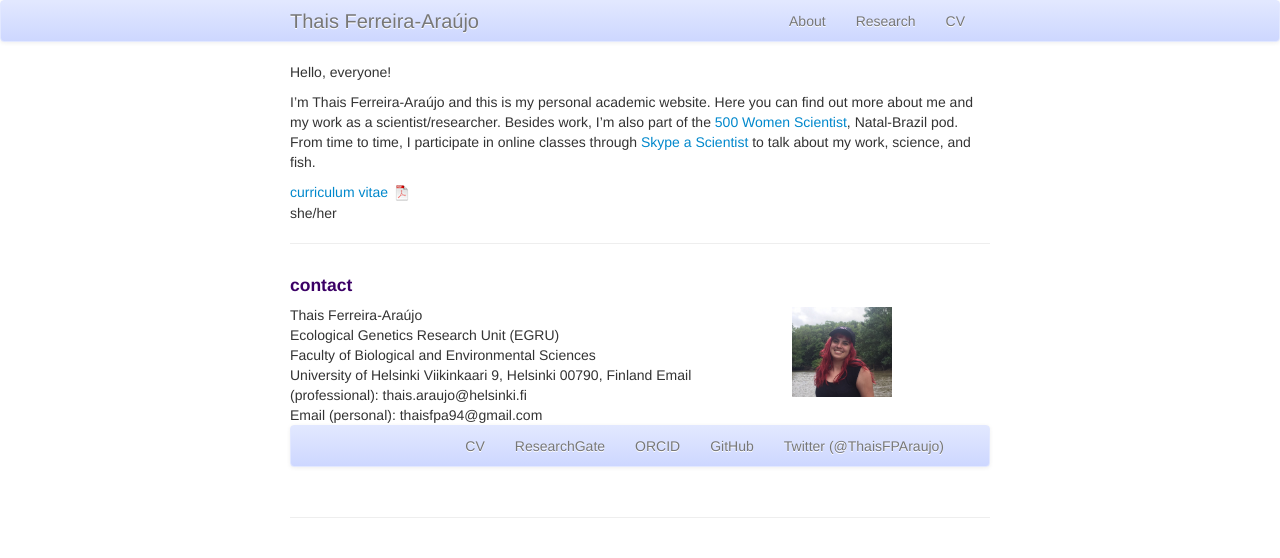
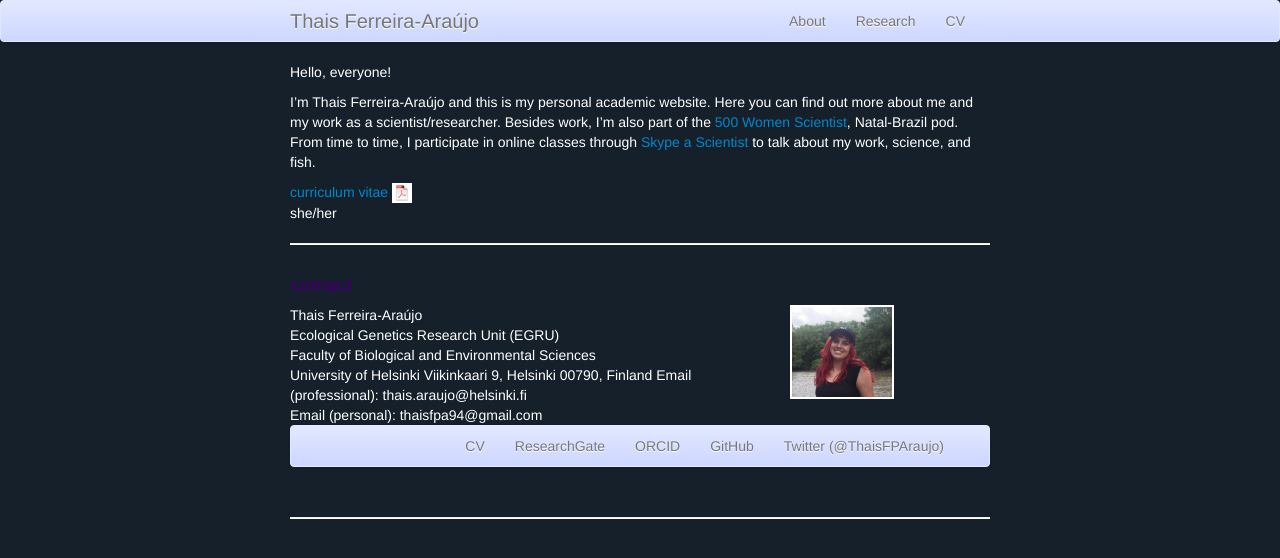
Before and after one commit to tferreira-araujo/tferreira-araujo.github.io, a Jekyll site: the page built from index.md, in a window 1280 px wide. Shown: the top 558 px of the page. Built offline with Jekyll 4.4.1, drawn with Linux system fonts in a browser that asks for light colours.

Commit message:
update my website

```diff
--- a/assets/themes/twitter/css/my_custom_css.css
+++ b/assets/themes/twitter/css/my_custom_css.css
@@ -105,3 +105,8 @@ h1, h2, h3, h4 {
     -moz-box-shadow:0 1px 4px rgba(0, 0, 0, 0.065);
     box-shadow:0 1px 4px rgba(0, 0, 0, 0.065);*zoom:1;
 }
+
+body {
+	color:#ffffff;
+	background-color:#15202b;
+}
```
Also changed, not shown: pages/about.md (+1 -1 lines).
